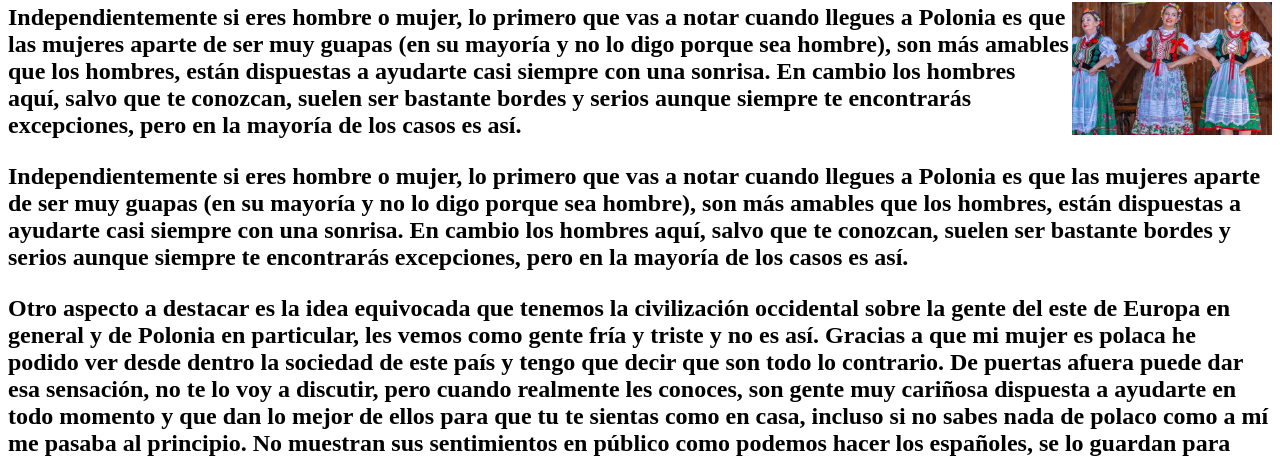
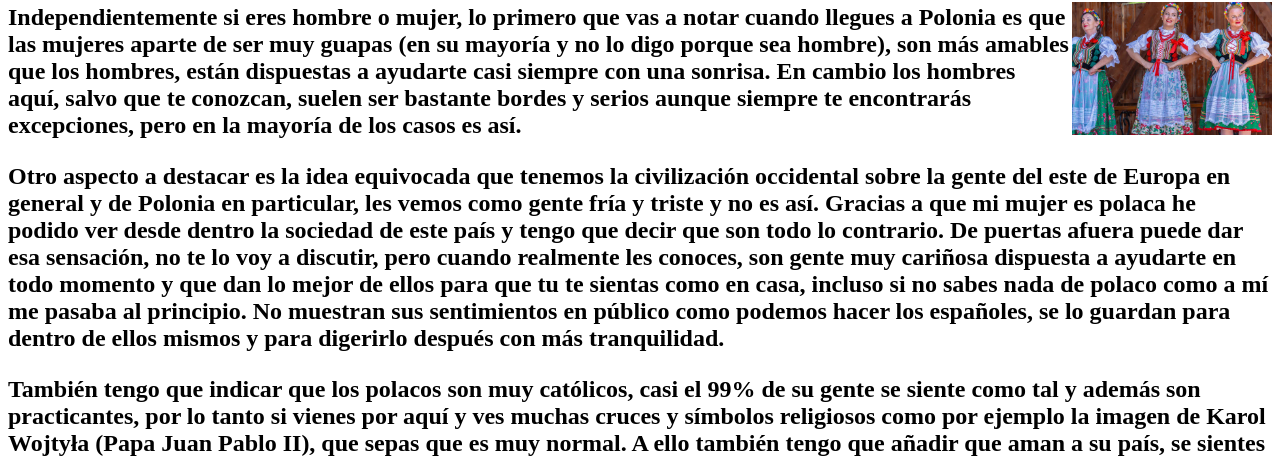
Before and after one commit to VYUY/VYUY.github.io, a plain HTML site: page index.html in a window 1280 px wide. Shown: the part 717-1177 px from the top of the page. Drawn offline with Linux system fonts and the light colour scheme.

Commit message:
Update index.html

```diff
--- a/index.html
+++ b/index.html
@@ -134,7 +134,7 @@
          <h2>
 
           <p>  Independientemente si eres hombre o mujer, lo primero que vas a notar cuando llegues a Polonia es que las mujeres aparte de ser muy guapas (en su mayoría y no lo digo porque sea hombre), son más amables que los hombres, están dispuestas a ayudarte casi siempre con una sonrisa. En cambio los hombres aquí, salvo que te conozcan, suelen ser bastante bordes y serios aunque siempre te encontrarás excepciones, pero en la mayoría de los casos es así.</p>
-            <p>  Independientemente si eres hombre o mujer, lo primero que vas a notar cuando llegues a Polonia es que las mujeres aparte de ser muy guapas (en su mayoría y no lo digo porque sea hombre), son más amables que los hombres, están dispuestas a ayudarte casi siempre con una sonrisa. En cambio los hombres aquí, salvo que te conozcan, suelen ser bastante bordes y serios aunque siempre te encontrarás excepciones, pero en la mayoría de los casos es así.</p>
+
 
 <p>Otro aspecto a destacar es la idea equivocada que tenemos la civilización occidental sobre la gente del este de Europa en general y de Polonia en particular, les vemos como gente fría y triste y no es así. Gracias a que mi mujer es polaca he podido ver desde dentro la sociedad de este país y tengo que decir que son todo lo contrario. De puertas afuera puede dar esa sensación, no te lo voy a discutir, pero cuando realmente les conoces, son gente muy cariñosa dispuesta a ayudarte en todo momento y que dan lo mejor de ellos para que tu te sientas como en casa, incluso si no sabes nada de polaco como a mí me pasaba al principio. No muestran sus sentimientos en público como podemos hacer los españoles, se lo guardan para dentro de ellos mismos y para digerirlo después con más tranquilidad.</p>
 
```
